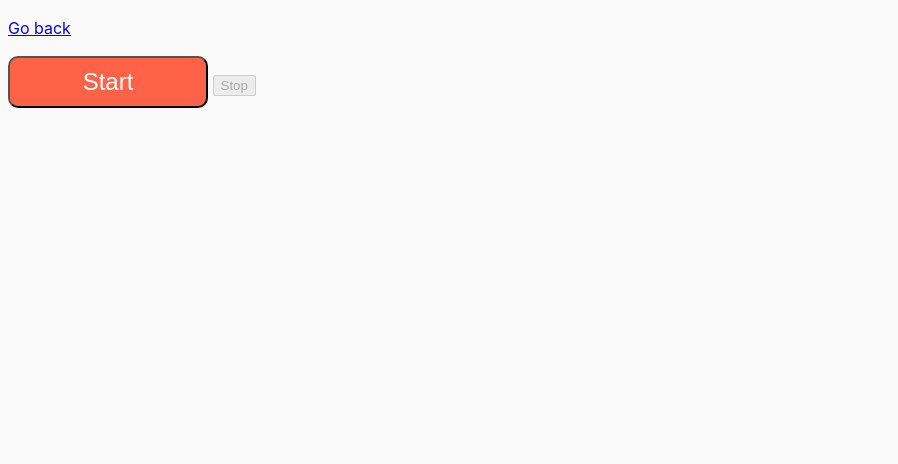
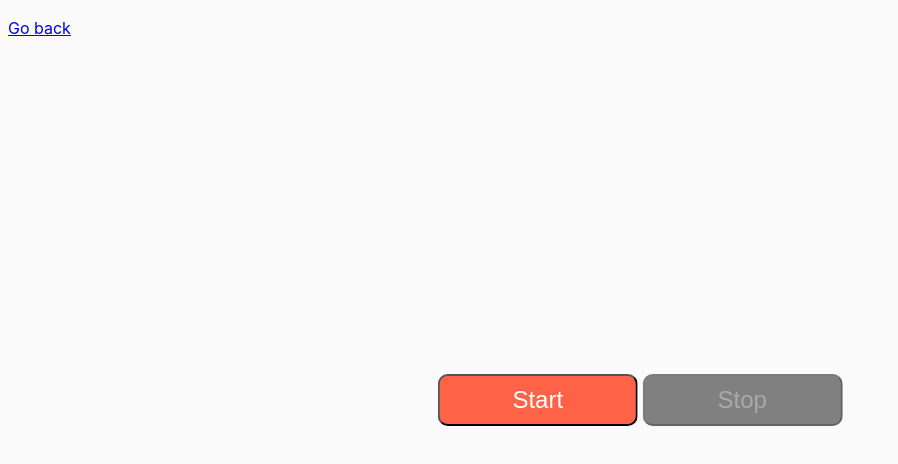
Before and after one commit to dima-zharyy/goit-js-hw-09, a website built with Parcel: page src/01-color-switcher.html in a window 1280 px wide. Shown: the whole page, without its empty margins (0-898 px from the left). Built offline with nearby package versions, Linux system fonts and the light colour scheme.

Commit message:
added-styles

```diff
--- a/src/01-color-switcher.html
+++ b/src/01-color-switcher.html
@@ -9,8 +9,10 @@
   <body>
     <p><a href="index.html">Go back</a></p>
 
-    <button type="button" data-start>Start</button>
-    <button type="button" data-stop>Stop</button>
+    <div class="buttons-container">
+      <button type="button" data-start>Start</button>
+      <button type="button" data-stop>Stop</button>
+    </div>
 
     <script src="js/01-color-switcher.js"></script>
   </body>
--- a/src/css/common.css
+++ b/src/css/common.css
@@ -17,7 +17,7 @@ img {
   max-width: 100%;
 }
 
-button[data-start] {
+.controller button[data-start] {
   width: 200px;
   padding: 10px;
   font-size: 24px;
@@ -27,7 +27,7 @@ button[data-start] {
   background-color: tomato;
 }
 
-button[data-start]:disabled {
+.controller button[data-start]:disabled {
   background-color: gray;
   color: darkgray;
 }
@@ -68,3 +68,27 @@ input {
 .label {
   font-size: 20px;
 }
+
+.buttons-container {
+  position: absolute;
+  top: 50%;
+  left: 50%;
+  transform: translate(-50%, -50%);
+}
+
+.buttons-container button[data-start],
+.buttons-container button[data-stop] {
+  width: 200px;
+  padding: 10px;
+  font-size: 24px;
+  color: white;
+  border-radius: 10px;
+
+  background-color: tomato;
+}
+
+.buttons-container button[data-start]:disabled,
+.buttons-container button[data-stop]:disabled {
+  background-color: gray;
+  color: darkgray;
+}
--- a/src/js/02-timer.js
+++ b/src/js/02-timer.js
@@ -1,6 +1,10 @@
 import flatpickr from 'flatpickr';
 import 'flatpickr/dist/flatpickr.min.css';
 import { Notify } from 'notiflix/build/notiflix-notify-aio';
+
+//
+// ------Решить проблему - создается новый таймер
+//
 
 const refs = {
   startBtn: document.querySelector('[data-start]'),
```
